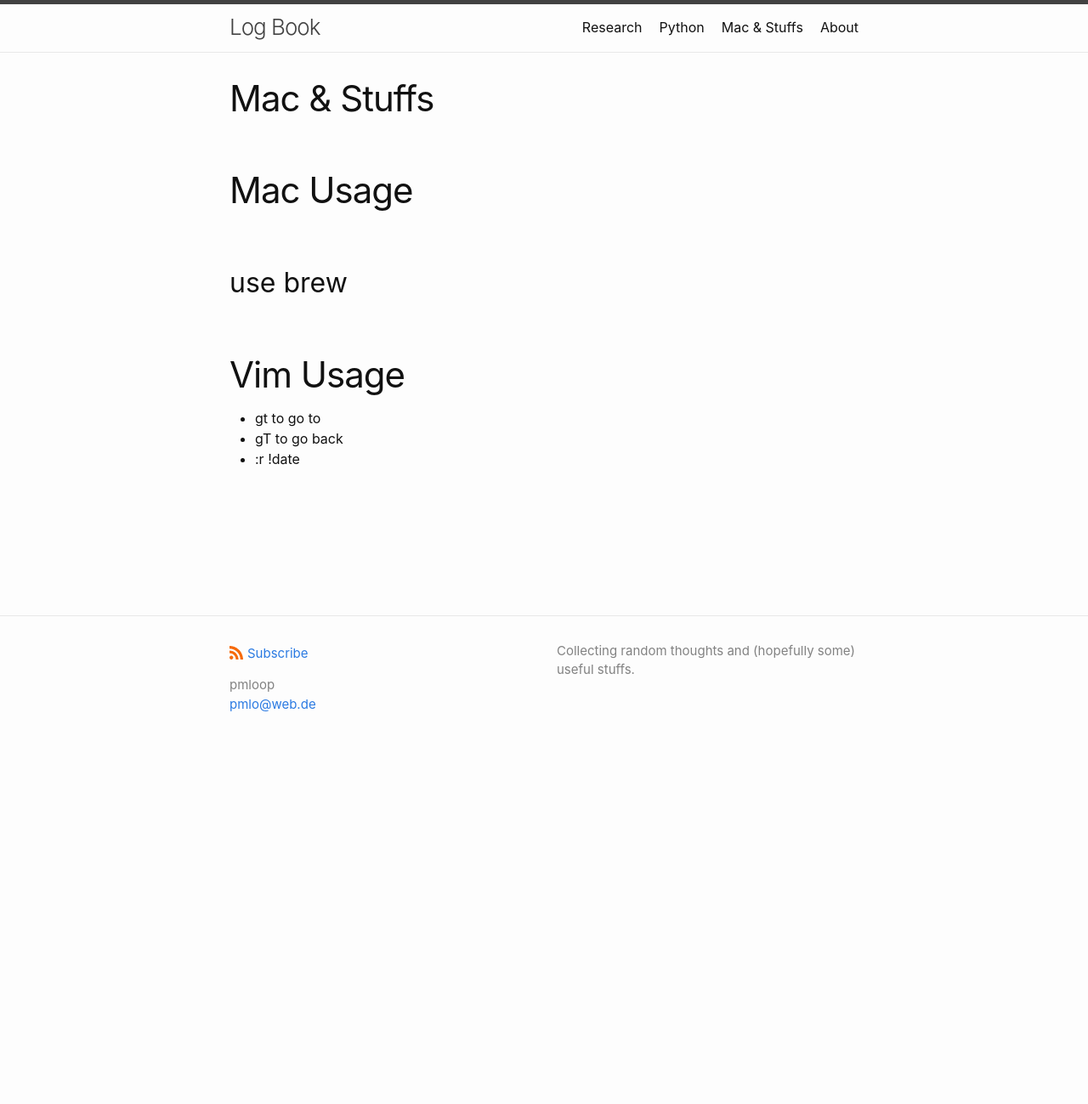
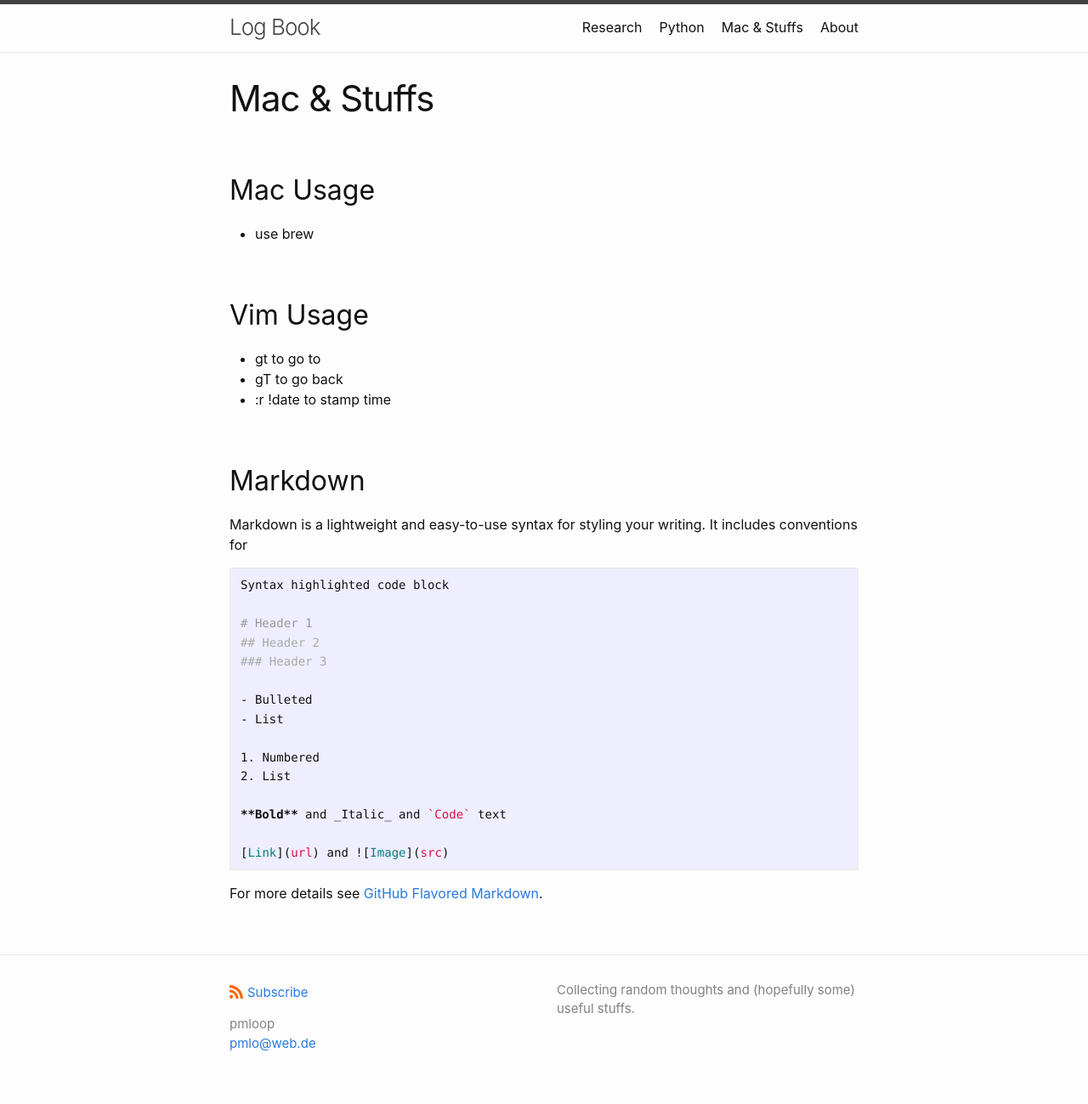
Before and after one commit to pmloop/mysite, a Jekyll site: the page built from mac.md, in a window 1280 px wide. Shown: the whole page at 85% size. Built offline with Jekyll 4.4.1, drawn with Linux system fonts in a browser that asks for light colours; before the commit the page ends 900 px from its top, so only the background shows below that.

````diff
--- a/mac.md
+++ b/mac.md
@@ -4,14 +4,37 @@ title: Mac & Stuffs
 permalink: /mac/
 ---
 
-# Mac Usage
+## Mac Usage
+
+* use brew
 
 
-## use brew
-
-
-# Vim Usage
+## Vim Usage
 
 * gt to go to
 * gT to go back
-* :r !date
+* :r !date to stamp time
+
+## Markdown
+
+Markdown is a lightweight and easy-to-use syntax for styling your writing. It includes conventions for
+
+```markdown
+Syntax highlighted code block
+
+# Header 1
+## Header 2
+### Header 3
+
+- Bulleted
+- List
+
+1. Numbered
+2. List
+
+**Bold** and _Italic_ and `Code` text
+
+[Link](url) and ![Image](src)
+```
+
+For more details see [GitHub Flavored Markdown](https://guides.github.com/features/mastering-markdown/).
````
Also changed, not shown: python.md (+0 -3 lines), research.md (+1 -1 lines), terra.md (+1 -1 lines).
